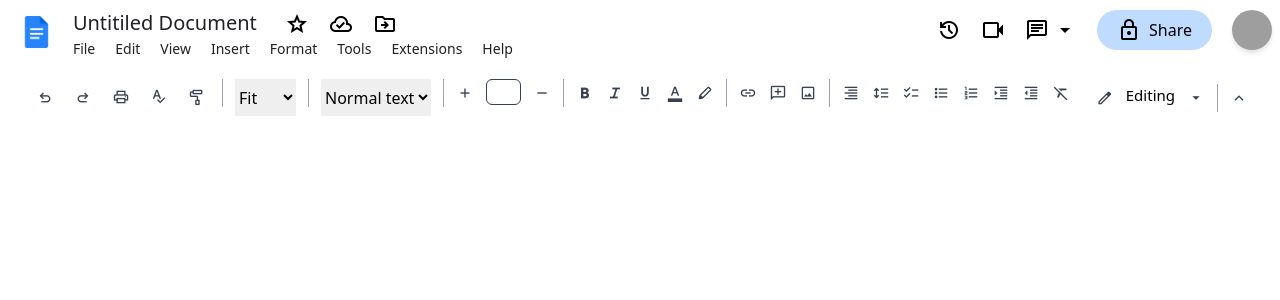
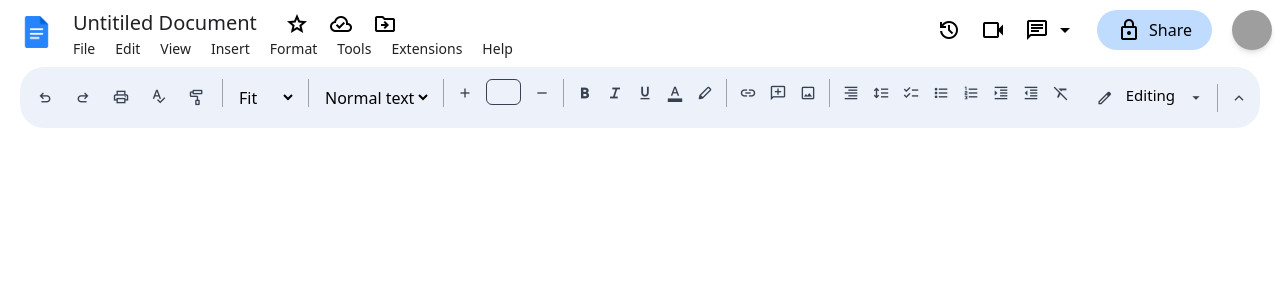
Before and after one commit to samueljazzjohn/google-docs-clone-reactjs, a React (Create React App) app: page / in a window 1280 px wide. Shown: the top 300 px of the page. Built offline with nearby package versions, Linux system fonts and the light colour scheme; grey boxes are pictures that could not be loaded; the HTML template or start-up script is replaced by a standard one.

Commit message:
toolbox color added

```diff
--- a/tailwind.config.js
+++ b/tailwind.config.js
@@ -6,7 +6,8 @@
   theme: {
     extend: {
       colors: {
-        text:"#202124"
+        text:"#202124",
+        toolbox:"#edf2fa",
     },
   },
   },
```
